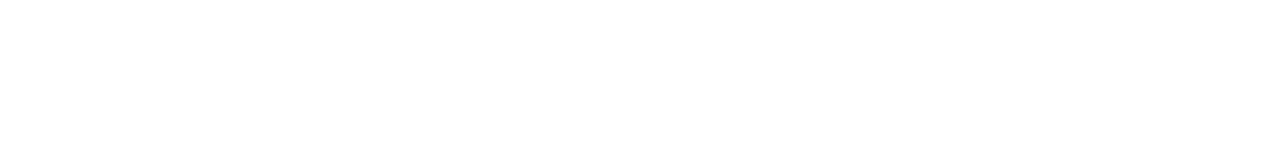
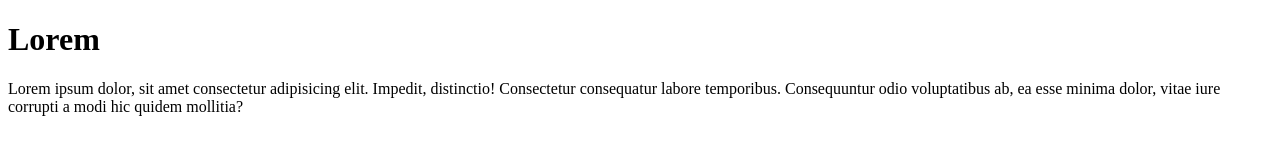
Before and after one commit to LiliyaValakhanovich/git-example, a plain HTML site: page index.html in a window 1280 px wide. Drawn offline with Linux system fonts and the light colour scheme.

Commit message:
add paragraf

```diff
--- a/index.html
+++ b/index.html
@@ -7,6 +7,8 @@
   <title>Document</title>
 </head>
 <body>
-
+  <h1>Lorem</h1>
+  <p>Lorem ipsum dolor, sit amet consectetur adipisicing elit. Impedit, distinctio! Consectetur consequatur labore temporibus.
+  Consequuntur odio voluptatibus ab, ea esse minima dolor, vitae iure corrupti a modi hic quidem mollitia?</p>
 </body>
 </html>
```
